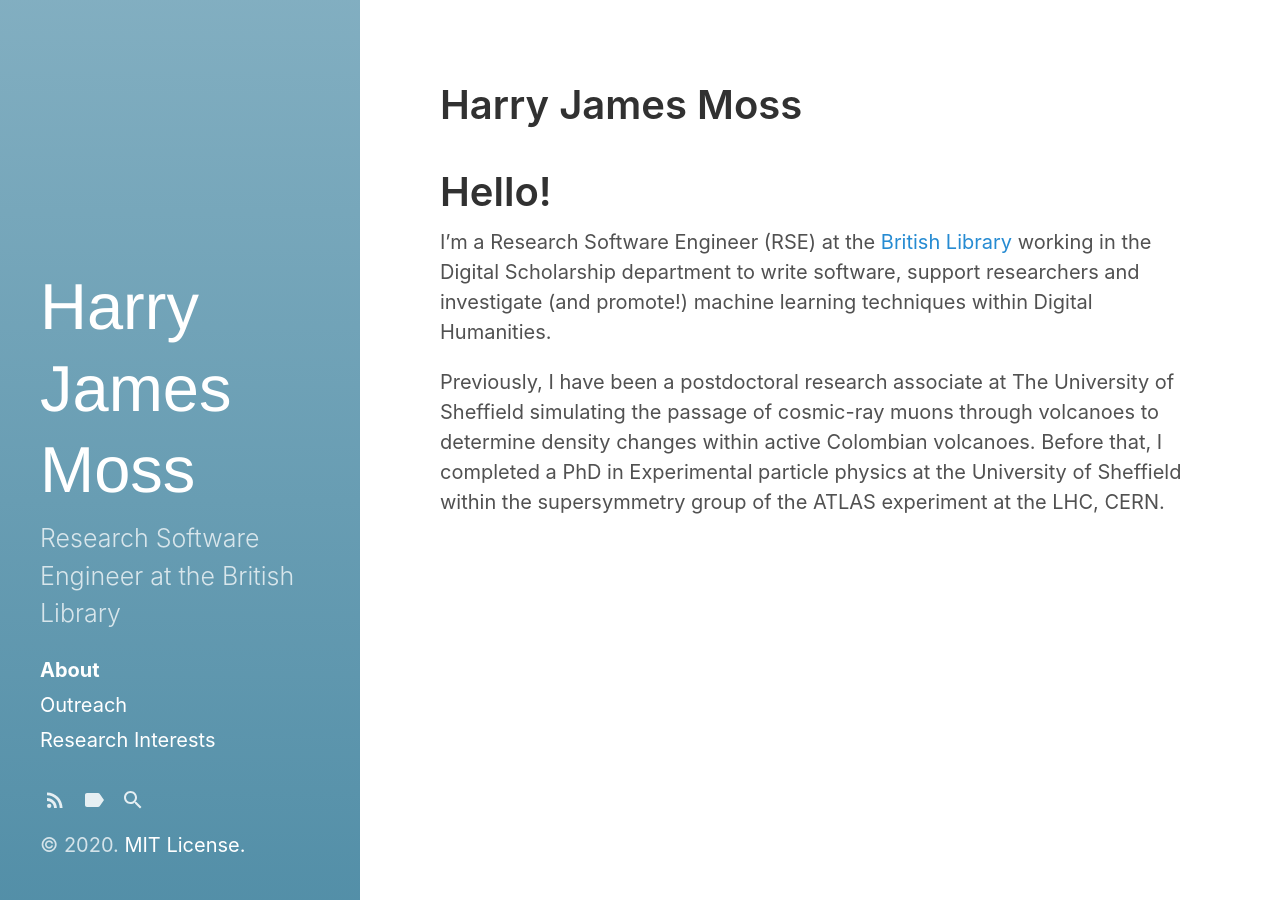
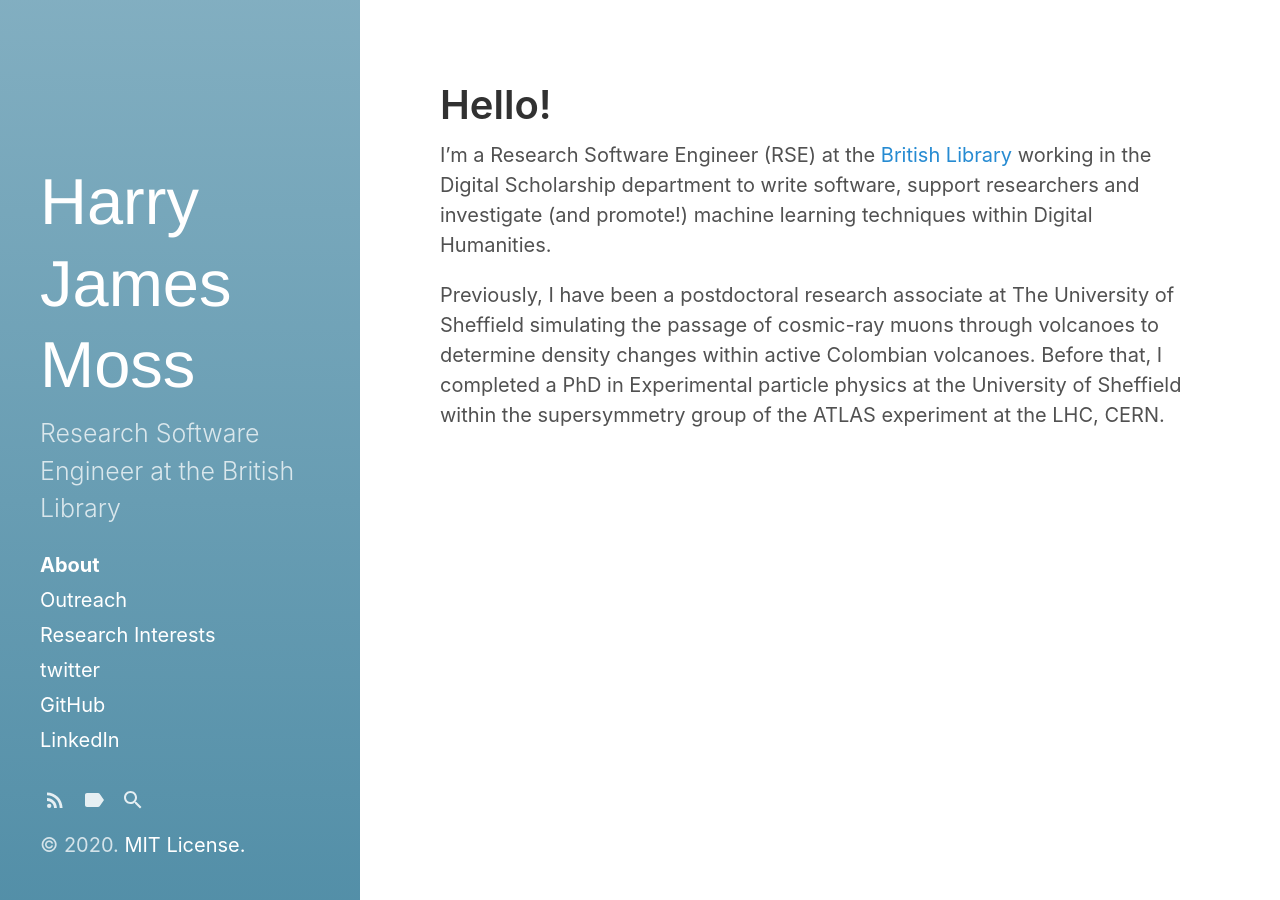
Before and after one commit to harryjmoss/harryjmoss.github.io, a Jekyll site: the page built from index.md, in a window 1280 px wide. Built offline with Jekyll 4.4.1, drawn with Linux system fonts in a browser that asks for light colours; some web fonts are replaced.

Commit message:
adding custom links

```diff
--- a/404.html
+++ b/404.html
@@ -1,9 +1,3 @@
----
-layout: default
-title: "404: Page not found"
-permalink: 404.html
----
-
 <div class="page">
   <h1 class="page-title">404: Page not found</h1>
   <p class="lead">Sorry, we've misplaced that URL or it's pointing to something that doesn't exist. <a href="{{ "/" | relative_url }}">Head back home</a> to try finding it again.</p>
--- a/_includes/custom-nav-links.html
+++ b/_includes/custom-nav-links.html
@@ -1 +1,4 @@
 <!-- Optional additional links to insert in sidebar nav -->
+<a href="https://twitter.com/invariantmoss">twitter</a>
+<a href="https://github.com/harryjmoss">GitHub</a>
+<a href="https://linkedin.com/harryjamesmoss">LinkedIn</a>
--- a/index.md
+++ b/index.md
@@ -1,10 +1,8 @@
 ---
 layout: index
-title: Harry James Moss
+title: Hello!
 sidebar_link: false
 ---
-
-<h1> Hello! </h1>
 I'm a Research Software Engineer (RSE) at the [British Library](https://bl.uk) working in the Digital Scholarship department to write software, support researchers and investigate (and promote!) machine learning techniques within Digital Humanities.
 
 Previously, I have been a postdoctoral research associate at The University of Sheffield simulating the passage of cosmic-ray muons through volcanoes to determine density changes within active Colombian volcanoes. Before that, I completed a PhD in Experimental particle physics at the University of Sheffield within the supersymmetry group of the ATLAS experiment at the LHC, CERN.
```
